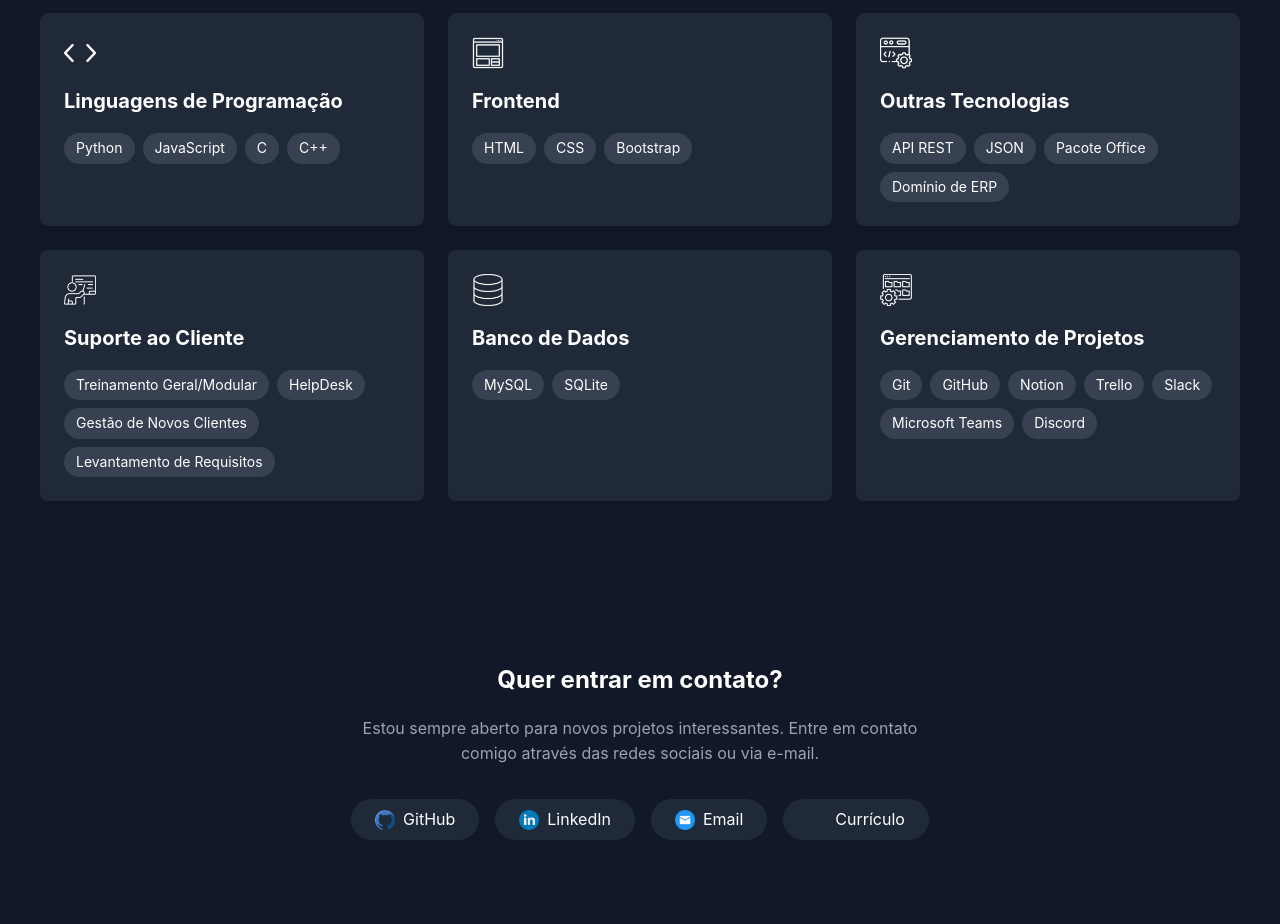
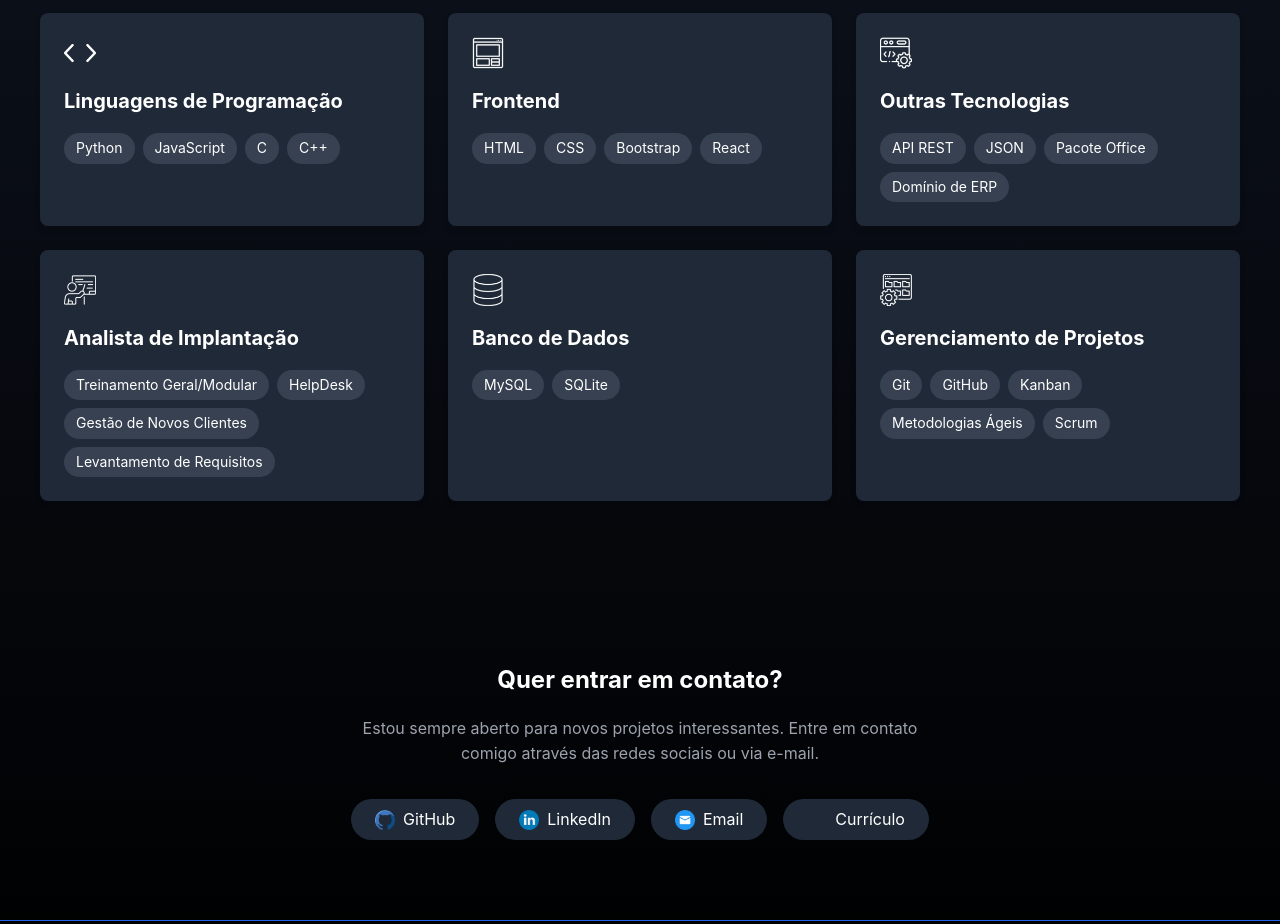
Before and after one commit to workaires/portfolio, a plain HTML site: page index.html in a window 1280 px wide. Shown: the part 600-1524 px from the top of the page. Drawn offline with Linux system fonts and the light colour scheme.

Commit message:
init: Commit inicial

```diff
--- a/css/style.css
+++ b/css/style.css
@@ -7,7 +7,7 @@
 
 body {
     font-family: -apple-system, BlinkMacSystemFont, 'Segoe UI', Roboto, Oxygen, Ubuntu, Cantarell, sans-serif;
-    background-color: #111827;
+    background: linear-gradient(to bottom, #111827, #000000);
     color: #fff;
     line-height: 1.6;
 }
@@ -62,7 +62,6 @@
 
     /* Seção de Habilidades */
 .skills {
-    /* Reduzindo o espaçamento superior para aproximar do botão */
     padding: 2rem 2rem 5rem 2rem;
 }
 
--- a/index.html
+++ b/index.html
@@ -3,17 +3,31 @@
 <head>
     <meta charset="UTF-8">
     <meta name="viewport" content="width=device-width, initial-scale=1.0">
-    <title>Guilherme Aires - Portfolio</title>
+    <title>Guilherme Aires</title>
+
+    <!-- Open Graph -->
+    <meta property="og:title" content="Guilherme Aires" />
+    <meta property="og:description" content="Analista de Implantação e Desenvolvedor Júnior com experiência em Python, SQL, APIs e muito mais." />
+    <meta property="og:image" content="https://workaires.com.br/images/Logo.png" />
+    <meta property="og:url" content="https://workaires.com.br" />
+    <meta property="og:type" content="website" />
+
+    <!-- Twitter Card -->
+    <meta name="twitter:card" content="summary_large_image" />
+    <meta name="twitter:title" content="Guilherme Aires" />
+    <meta name="twitter:description" content="Portfólio com projetos, habilidades e experiências em tecnologia." />
+    <meta name="twitter:image" content="https://workaires.com.br/images/Logo.png" />
+    <link rel="icon" type="image/png" href="https://workaires.com.br/images/favicon.png" />
     <link rel="stylesheet" href="css/style.css">
 </head>
+
 <body>
     <!-- Seção Inicial -->
     <section class="hero">
         <img src="images/pfp_home.jpg" alt="Perfil" class="profile-image">
         <h1>Olá, me chamo Guilherme!</h1>
         <p>Sou analista de implantação e desenvolvedor júnior, com experiência em suporte a sistema e desenvolvimento de aplicações.</p>
-        <a href="mailto:contato@workaires.com.br" class="cta-button" target="_blank"> Entrar em contato</a>
-    </section>
+        <a href="mailto:contato@workaires.com.br" class="cta-button">Entrar em contato</a></section>
 
     <!-- Seção de Habilidades -->
     <section class="skills">
@@ -40,6 +54,7 @@
                     <span>HTML</span>
                     <span>CSS</span>
                     <span>Bootstrap</span>
+                    <span>React</span>
                 </div>
             </div>
 
@@ -58,7 +73,7 @@
             <!-- Suporte ao Cliente -->
             <div class="skill-card">
                 <div class="icon support"></div>
-                <h3>Suporte ao Cliente</h3>
+                <h3>Analista de Implantação</h3>
                 <div class="tags">
                     <span>Treinamento Geral/Modular</span>
                     <span>HelpDesk</span>
@@ -84,12 +99,9 @@
                 <div class="tags">
                     <span>Git</span>
                     <span>GitHub</span>
-                    <span>Notion</span>
-                    <span>Trello</span>
-                    <span>Slack</span>
-                    <span>Microsoft Teams</span>
-                    <span>Discord</span>
-
+                    <span>Kanban</span>
+                    <span>Metodologias Ágeis</span>
+                    <span>Scrum</span>
                 </div>
             </div>
         </div>
@@ -120,6 +132,7 @@
     </section>
 
     <!-- Rodapé -->
+    <div style="width: 100%; height: 1px; background-color: #2563eb"></div>
     <footer>
         <p>© 2025 Guilherme Aires. Todos os direitos reservados.</p>
     </footer>
```
Also changed, not shown: images/Logo.png (added), images/favicon.png (added).
